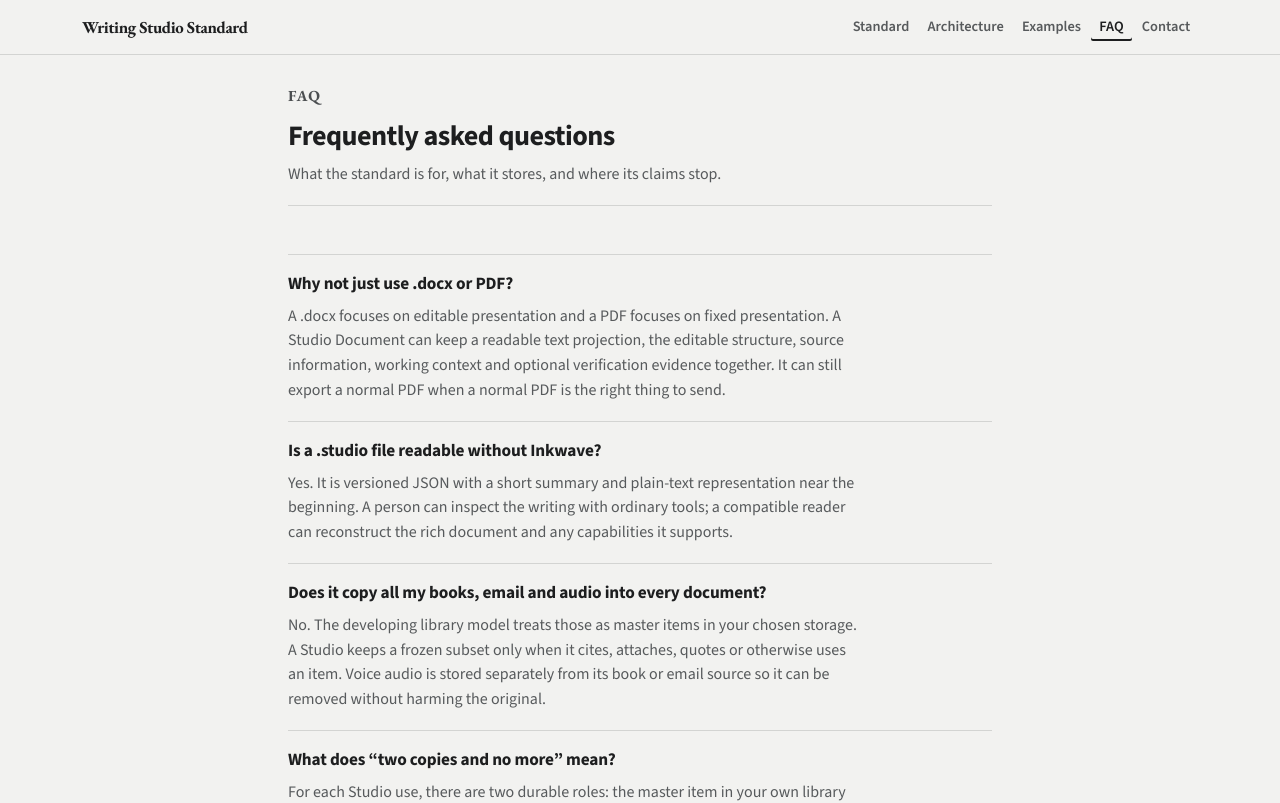
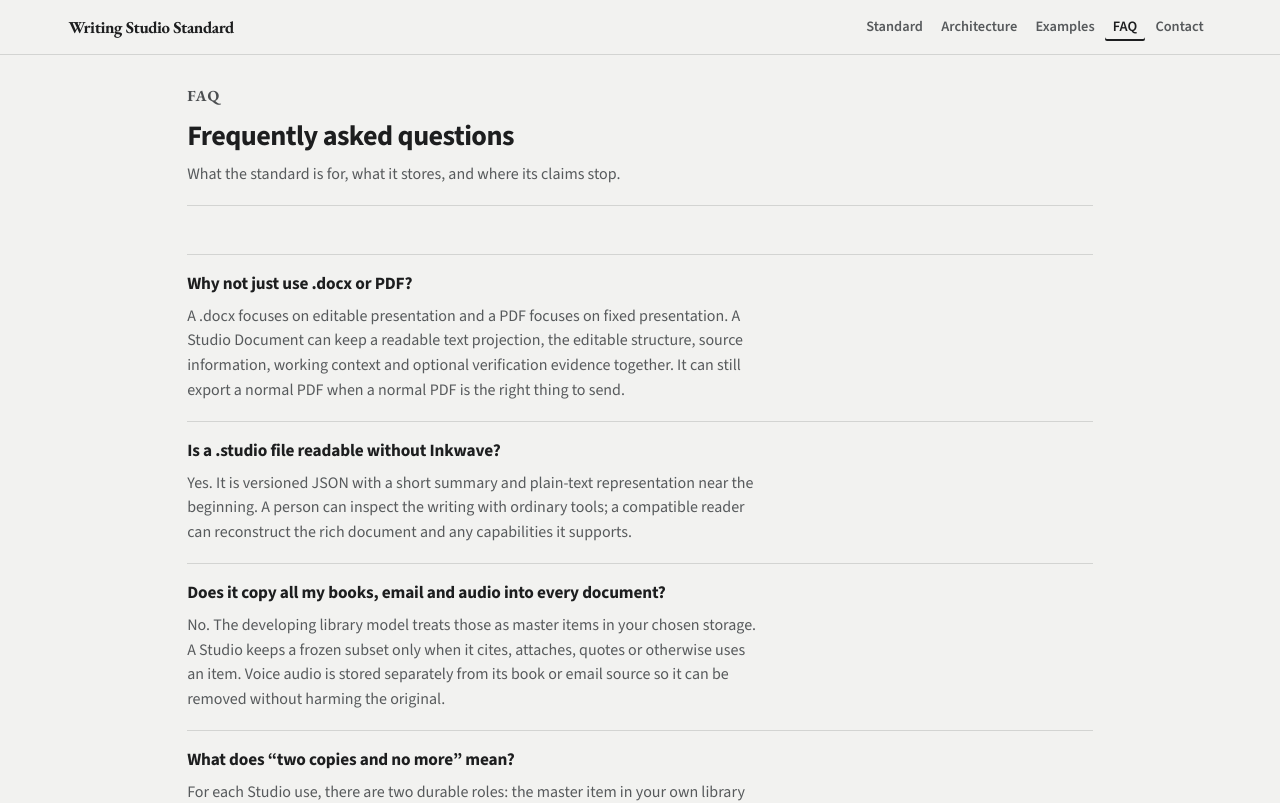
Before and after one commit to albatross310/writingstudiostandard, a React (Vite) app: page /faq in a window 1280 px wide. Shown: the top 803 px of the page. Built offline with nearby package versions, Linux system fonts and the light colour scheme.

Commit message:
Make page gutters progressively responsive (#27)
Co-authored-by: a <a@a2-16-20-2f-7a-b9.walkup.net.uq.edu.au>

```diff
--- a/src/styles/global.css
+++ b/src/styles/global.css
@@ -29,6 +29,7 @@
   --accent-pale:  #e3e4e2;
   --surface-muted:#e9e9e7;
   --white:        #ffffff;
+  --page-gutter:  clamp(0.75rem, calc(0.55rem + 0.75vw), 2rem);
 
   --font-serif:  'Source Sans 3 Variable', 'Source Sans 3', system-ui, sans-serif;
   --font-body:   'Source Sans 3 Variable', 'Source Sans 3', system-ui, sans-serif;
@@ -105,7 +106,7 @@ code:not(pre code) {
   width: 100%;
   max-width: 1180px;
   margin: 0 auto;
-  padding: 0 clamp(1rem, 2.5vw, 2rem);
+  padding-inline: var(--page-gutter);
 }
 
 .container--narrow {
@@ -114,9 +115,30 @@ code:not(pre code) {
   max-width: 1180px;
 }
 
-/* Prose-only pages keep one readable column centred inside wider viewports. */
+/* Prose centring is deliberately progressive. Small windows keep almost all available width;
+   the inset grows gently through medium widths, then more quickly before settling at its final
+   readable measure. This avoids premature title, navigation and footer wrapping. */
 .container.container--prose {
-  max-width: 48rem;
+  max-width: none;
+}
+
+@media (min-width: 48rem) {
+  .container.container--prose {
+    padding-inline: calc(var(--page-gutter) + 10vw - 4.8rem);
+  }
+}
+
+@media (min-width: 60rem) {
+  .container.container--prose {
+    padding-inline: calc(var(--page-gutter) + 45vw - 25.8rem);
+  }
+}
+
+@media (min-width: 72rem) {
+  .container.container--prose {
+    max-width: calc(56.6rem + var(--page-gutter) + var(--page-gutter));
+    padding-inline: var(--page-gutter);
+  }
 }
 
 section {
```
